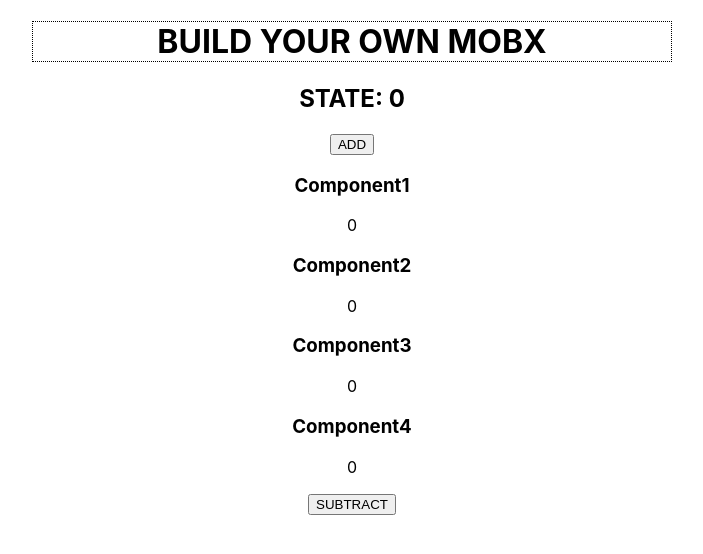
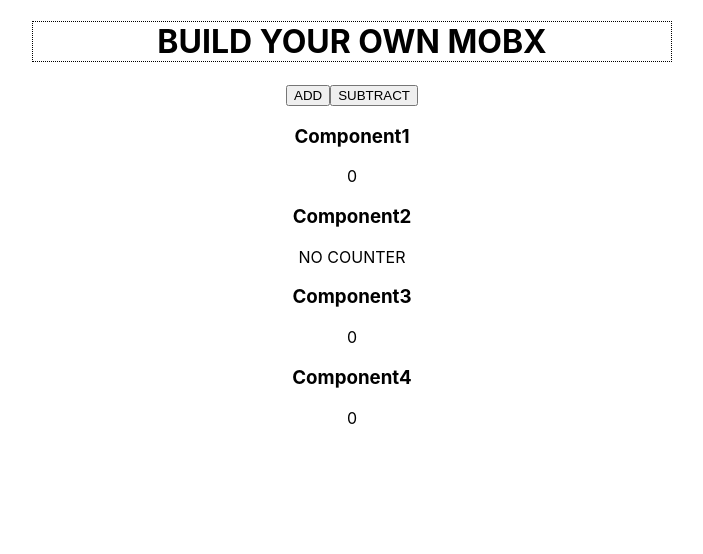
Before and after one commit to lpmtsf/build-your-own-mobx, a React (Create React App) app: page / in a window 1280 px wide. Shown: the top 554 px of the page, without its empty margins (288-991 px from the left). Built offline with nearby package versions, Linux system fonts and the light colour scheme.

Commit message:
feat: add mobx branch

```diff
--- a/package.json
+++ b/package.json
@@ -10,6 +10,7 @@
     "@types/node": "^16.18.46",
     "@types/react": "^18.2.21",
     "@types/react-dom": "^18.2.7",
+    "mobx": "^6.10.2",
     "react": "^18.2.0",
     "react-dom": "^18.2.0",
     "react-scripts": "5.0.1",
--- a/src/App.tsx
+++ b/src/App.tsx
@@ -1,20 +1,24 @@
-import { useState } from 'react';
+import { observer } from 'mobx-react-lite';
+import { counterStore } from './utils/Store';
 import Component1 from './Folder1/Component1';
+import Component2 from './Folder1/Component2';
+import Component3 from './Folder1/Component3';
+import Component4 from './Folder1/Component4';
 
-function App() {
-  const [counter, setCounter] = useState(0);
-
-  const increaseCounter = () => setCounter(counter + 1);
+const App = () => {
   return (
     <div className="App">
       <header className="App-header">
         <h1>BUILD YOUR OWN MOBX</h1>
       </header>
-      <h2>STATE: {counter}</h2>
-      <button onClick={increaseCounter}>ADD</button>
-      <Component1 counter={counter} setCounter={setCounter} />
+      <button onClick={() => counterStore.increaseCounter()}>ADD</button>
+      <button onClick={() => counterStore.decreaseCounter()}>SUBTRACT</button>
+      <Component1 />
+      <Component2 />
+      <Component3 />
+      <Component4 />
     </div>
   );
-}
+};
 
-export default App;
+export default observer(App);
--- a/src/Folder1/Component1.tsx
+++ b/src/Folder1/Component1.tsx
@@ -1,22 +1,16 @@
 import Delayed from '../utils/Delayed';
-import Component2 from './Component2';
+import { counterStore } from '../utils/Store';
+import { observer } from 'mobx-react-lite';
 
-function Component1({
-  counter,
-  setCounter,
-}: {
-  counter: any;
-  setCounter: any;
-}) {
+function Component1() {
   return (
-    <Delayed triggerRerender={counter}>
+    <Delayed triggerRerender={counterStore.counter}>
       <div className="Component">
         <h3>Component1</h3>
-        <p>{counter}</p>
-        <Component2 counter={counter} setCounter={setCounter} />
+        <p>{counterStore.counter}</p>
       </div>
     </Delayed>
   );
 }
 
-export default Component1;
+export default observer(Component1);
--- a/src/Folder1/Component2.tsx
+++ b/src/Folder1/Component2.tsx
@@ -1,19 +1,11 @@
 import Delayed from '../utils/Delayed';
-import Component3 from './Component3';
 
-function Component2({
-  counter,
-  setCounter,
-}: {
-  counter: any;
-  setCounter: any;
-}) {
+function Component2() {
   return (
-    <Delayed triggerRerender={counter}>
+    <Delayed>
       <div className="Component">
         <h3>Component2</h3>
-        <p>{counter}</p>
-        <Component3 counter={counter} setCounter={setCounter} />
+        <p>NO COUNTER</p>
       </div>
     </Delayed>
   );
--- a/src/Folder1/Component3.tsx
+++ b/src/Folder1/Component3.tsx
@@ -1,22 +1,16 @@
 import Delayed from '../utils/Delayed';
-import Component4 from './Component4';
+import { counterStore } from '../utils/Store';
+import { observer } from 'mobx-react-lite';
 
-function Component3({
-  counter,
-  setCounter,
-}: {
-  counter: any;
-  setCounter: any;
-}) {
+function Component3() {
   return (
-    <Delayed>
+    <Delayed triggerRerender={counterStore.counter}>
       <div className="Component">
         <h3>Component3</h3>
-        <p>{counter}</p>
-        <Component4 counter={counter} setCounter={setCounter} />
+        <p>{counterStore.counter}</p>
       </div>
     </Delayed>
   );
 }
 
-export default Component3;
+export default observer(Component3);
--- a/src/Folder1/Component4.tsx
+++ b/src/Folder1/Component4.tsx
@@ -1,22 +1,12 @@
 import Delayed from '../utils/Delayed';
+import { counterStore } from '../utils/Store';
 
-function Component4({
-  counter,
-  setCounter,
-}: {
-  counter: any;
-  setCounter: any;
-}) {
-  const decreaseCounter = () => {
-    setCounter(counter - 1);
-  };
-
+function Component4() {
   return (
-    <Delayed>
+    <Delayed triggerRerender={counterStore.counter}>
       <div className="Component">
         <h3>Component4</h3>
-        <p>{counter}</p>
-        <button onClick={decreaseCounter}>SUBTRACT</button>
+        <p>{counterStore.counter}</p>
       </div>
     </Delayed>
   );
--- /dev/null
+++ b/src/utils/Store.tsx
@@ -0,0 +1,18 @@
+import { makeObservable, observable } from 'mobx';
+
+export class CounterStore {
+  counter = 0;
+  constructor() {
+    makeObservable(this, { counter: observable });
+  }
+
+  increaseCounter() {
+    this.counter += 1;
+  }
+
+  decreaseCounter() {
+    this.counter -= 1;
+  }
+}
+
+export const counterStore = new CounterStore();
```
Also changed, not shown: 1 other file (tests, documents, lock files or other folders).
